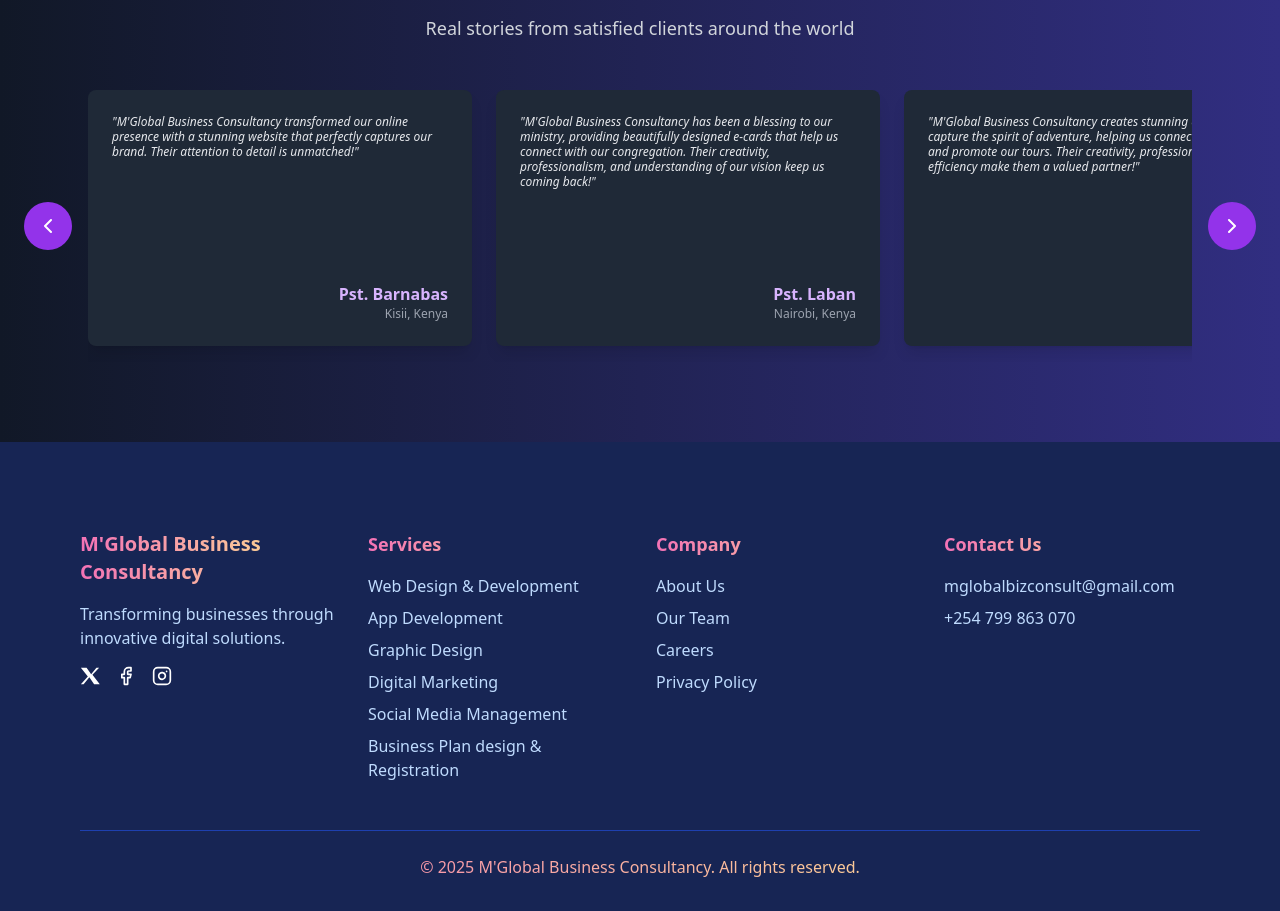
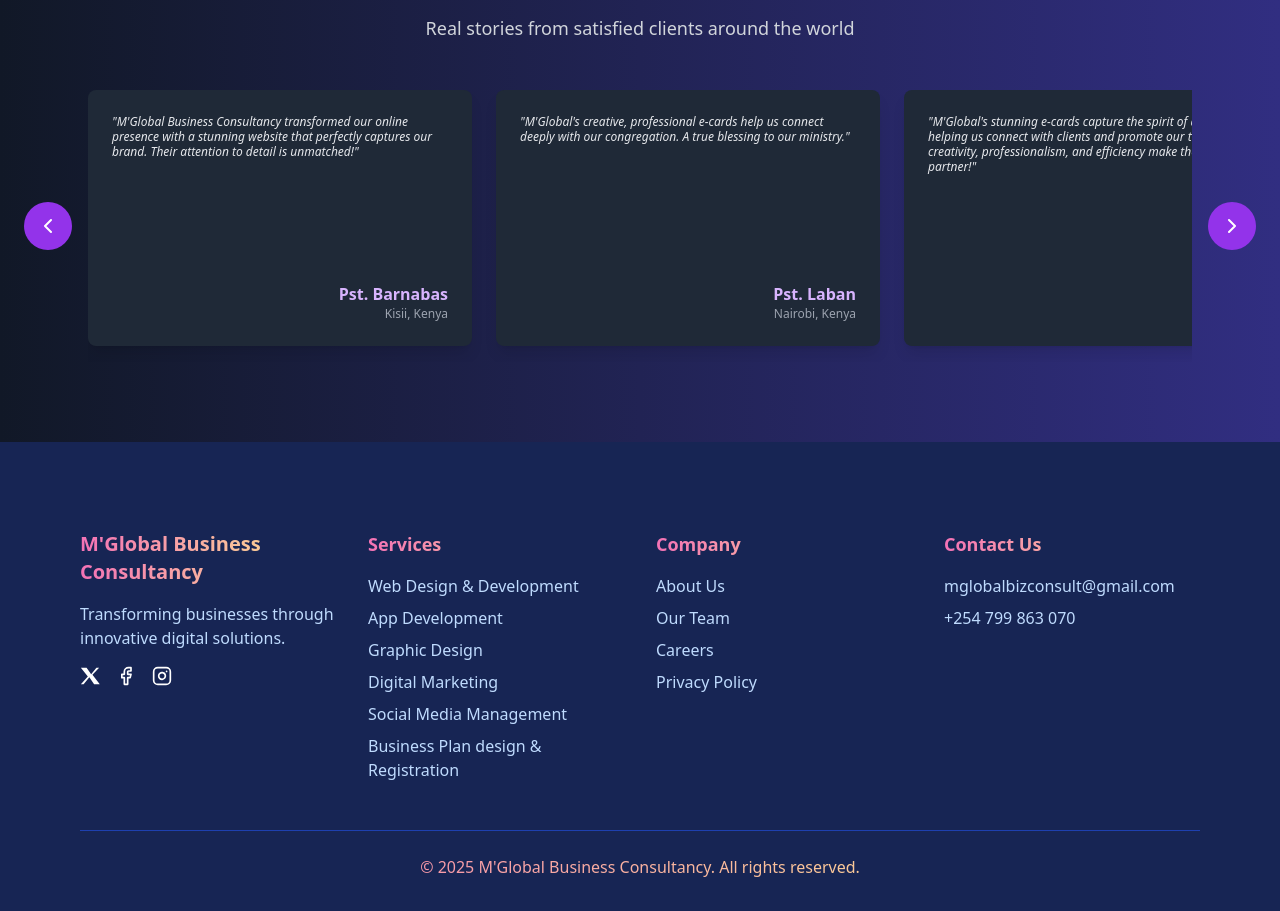
Before and after one commit to Montanah/M-Global-Business-Consultancy, a React (Vite) app: page / in a window 1280 px wide. Shown: the part 2056-2967 px from the top of the page. Built offline with nearby package versions, Linux system fonts and the light colour scheme.

Commit message:
Testimonial edits

```diff
--- a/src/components/TestimonialSection.tsx
+++ b/src/components/TestimonialSection.tsx
@@ -13,13 +13,13 @@ const TestimonialSection = () => {
       bg: "bg-gradient-to-br from-blue-400 to-indigo-500"
     },
     {
-        quote: "M'Global Business Consultancy has been a blessing to our ministry, providing beautifully designed e-cards that help us connect with our congregation. Their creativity, professionalism, and understanding of our vision keep us coming back!",
+        quote: "M'Global's creative, professional e-cards help us connect deeply with our congregation. A true blessing to our ministry.",
         name: "Pst. Laban",
         location: "Nairobi, Kenya",
         bg: "bg-gradient-to-br from-green-400 to-teal-500"
     },
     {
-        quote: "M'Global Business Consultancy creates stunning e-cards that capture the spirit of adventure, helping us connect with clients and promote our tours. Their creativity, professionalism, and efficiency make them a valued partner!",
+        quote: "M'Global's stunning e-cards capture the spirit of adventure, helping us connect with clients and promote our tours. Their creativity, professionalism, and efficiency make them a valued partner!",
         name: "Isaac",
         location: "Kisii, Kenya",
         bg: "bg-gradient-to-br from-pink-400 to-purple-500"
```
